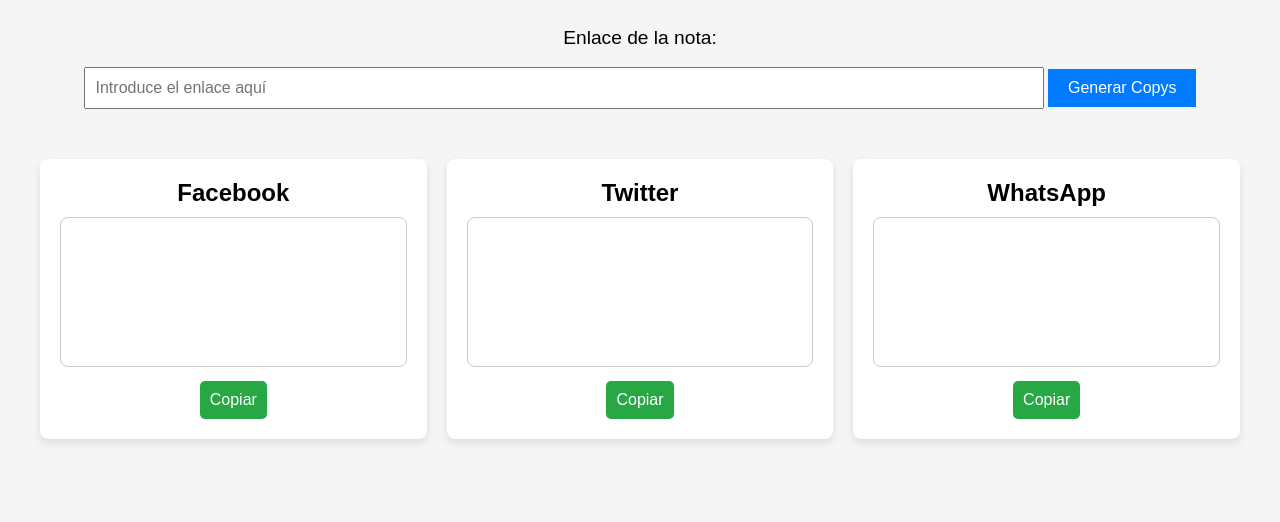
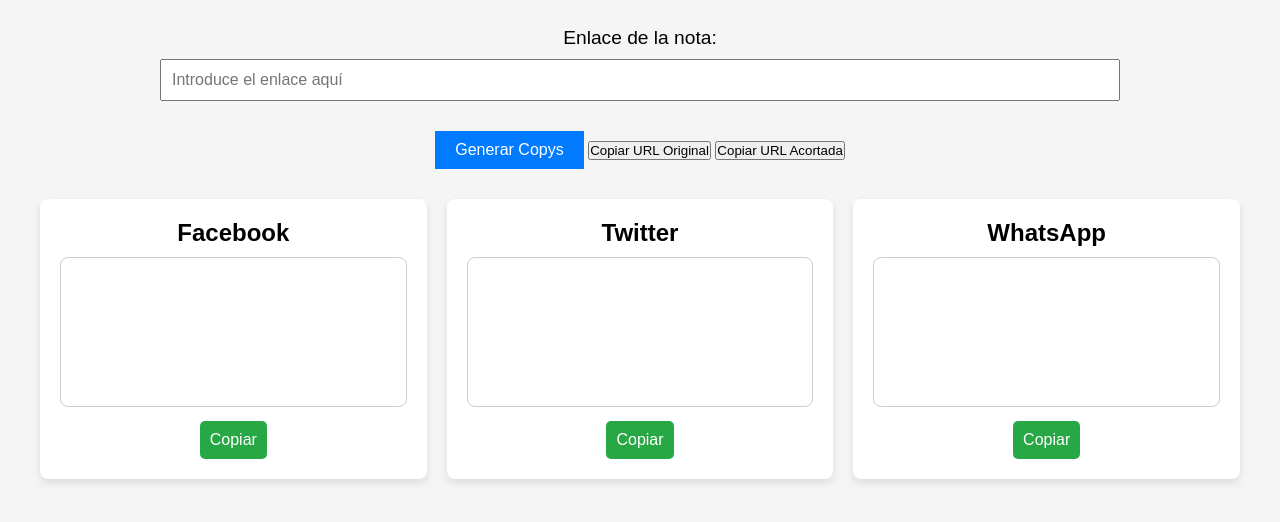
Before and after one commit to hyperhue-studio/CopyGenerator, a website: page public/index.html in a window 1280 px wide. Shown: the part 60-582 px from the top of the page. Drawn offline with Linux system fonts and the light colour scheme.

Commit message:
Update index.html

```diff
--- a/public/index.html
+++ b/public/index.html
@@ -10,14 +10,18 @@
     <div class="container">
         <h1>Generador de Copys para Redes Sociales</h1>
 
-        <!-- Formulario de entrada -->
-        <form id="copyForm">
-            <label for="urlInput">Enlace de la nota:</label>
-            <input type="url" id="urlInput" placeholder="Introduce el enlace aquí" required>
-            <button type="submit">Generar Copys</button>
+        <form id="copyForm" class="form-container">
+            <div class="input-group">
+                <label for="urlInput">Enlace de la nota:</label>
+                <input type="url" id="urlInput" placeholder="Introduce el enlace aquí" required>
+            </div>
+            <div class="button-group">
+                <button type="submit">Generar Copys</button>
+                <button type="button" id="copyOriginalUrl">Copiar URL Original</button>
+                <button type="button" id="copyShortenedUrl">Copiar URL Acortada</button>
+            </div>
         </form>
 
-        <!-- Sección de resultados -->
         <div id="resultados" class="results-container">
             <div class="result-item">
                 <h2>Facebook</h2>
```
